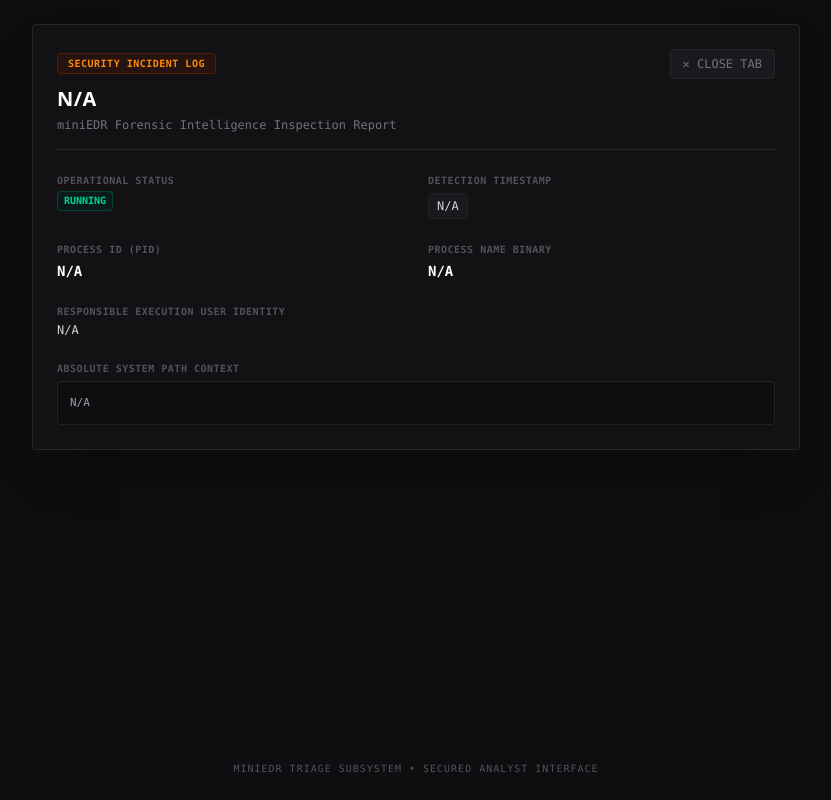
After one commit to irenemrtinez/miniEDR, a Flask app: page /alert/details in a window 1280 px wide. The commit adds this page. Shown: the whole page, without its empty margins (224-1055 px from the left). Run offline with Flask 3, Linux system fonts and the light colour scheme.

Commit message:
feat: implemented separate alert details page

```diff
--- a/src/app.py
+++ b/src/app.py
@@ -1,4 +1,4 @@
-from flask import Flask, render_template
+from flask import Flask, render_template, request
 import json
 import os
 import time
@@ -45,12 +45,10 @@ def background_enrichment_loop():
             alerts.extend(check_temp_execution(snapshot))
             alerts.extend(check_reverse_shell(snapshot))
             #save alerts to disk
-            with open(ALERTS_FILE, 'w', encoding='utf-8') as f:
-                json.dump(alerts, f, indent=4)
-            print(f"[*] Background enrichment loop completed. {len(alerts)} alerts generated.")
+            save_alerts_to_disk(alerts, ALERTS_FILE)
+
         except Exception as e:
             print(f"[!] Error in background enrichment loop: {e}")
-
         #wait for next iteration (e.g., 15 seconds)
         time.sleep(15)
 
@@ -74,6 +72,27 @@ def dashboard():
     # render the frontend view using the Jinja2 template engine, passing in the telemetry and alert data
     return render_template('dashboard.html', telemetry=telemetry, alerts=alerts, stats=stats)
 
+@app.route('/alert/details')
+def alert_details():
+    """
+    Renders detailed forensic telemetry for a specific incident in a new tab.
+    Expects query parameters: rule, pid, name, path, user, timestamp, status, remote_address
+    """
+    # Extract query arguments sent from the dashboard frontend link
+    details = {
+        "rule": request.args.get('rule', 'N/A'),
+        "pid": request.args.get('pid', 'N/A'),
+        "name": request.args.get('name', 'N/A'),
+        "path": request.args.get('path', 'N/A'),
+        "user": request.args.get('user', 'N/A'),
+        "timestamp": request.args.get('timestamp', 'N/A'),
+        "status": request.args.get('status', 'RUNNING'),
+        "remote_address": request.args.get('remote_address')
+    }
+
+    # Render the new dedicated forensic details template view
+    return render_template('alert_details.html', details=details)
+
 if __name__ == "__main__":
     bg_thread = threading.Thread(target=background_enrichment_loop, daemon=True)
     bg_thread.start()
--- /dev/null
+++ b/src/templates/alert_details.html
@@ -0,0 +1,97 @@
+<!DOCTYPE html>
+<html lang="en">
+<head>
+    <meta charset="UTF-8">
+    <meta name="viewport" content="width=device-width, initial-scale=1.0">
+    <title>Forensic Triage - {{ details.rule }}</title>
+    <!-- Tailwind CSS Engine for Enterprise Minimalist Layout -->
+    <script src="https://cdn.jsdelivr.net/npm/@tailwindcss/browser@4"></script>
+</head>
+<body class="bg-[#0e0e10] text-[#d4d4d8] font-sans antialiased min-h-screen flex flex-col justify-between p-6">
+
+    <!-- CONTAINER BOX -->
+    <div class="max-w-3xl w-full mx-auto bg-[#121214] border border-[#27272a] rounded shadow-2xl p-6 space-y-6">
+
+        <!-- HEADER SECTION -->
+        <div class="flex justify-between items-start border-b border-[#27272a] pb-4">
+            <div>
+                <!-- Dynamic Severity Color Detection Logic -->
+                <span class="text-[10px] font-bold font-mono tracking-wider uppercase px-2.5 py-1 rounded border
+                    {% if 'Reverse Shell' in details.rule or 'Critical' in details.rule %}
+                        bg-red-950/40 text-red-400 border-red-800/40
+                    {% else %}
+                        bg-orange-950/40 text-orange-400 border-orange-800/40
+                    {% endif %}">
+                    SECURITY INCIDENT LOG
+                </span>
+                <h1 class="text-xl font-semibold text-white mt-3 tracking-wide">{{ details.rule }}</h1>
+                <p class="text-xs text-zinc-500 font-mono mt-1">miniEDR Forensic Intelligence Inspection Report</p>
+            </div>
+
+            <!-- Window self-close interactive helper element -->
+            <button onclick="window.close()" class="text-zinc-500 hover:text-white font-mono text-xs px-3 py-1.5 bg-[#1a1a1e] border border-[#27272a] rounded cursor-pointer transition-colors">
+                ✕ CLOSE TAB
+            </button>
+        </div>
+
+        <!-- CORE FORENSIC FIELDS INFORMATION GRID -->
+        <div class="grid grid-cols-1 sm:grid-cols-2 gap-6 font-mono text-xs">
+            <div>
+                <span class="text-zinc-600 block text-[10px] uppercase font-bold tracking-wider">Operational Status</span>
+                <span class="inline-block mt-1 font-bold text-[10px] px-1.5 py-0.5 rounded border
+                    {% if details.status == 'RUNNING' %} bg-emerald-950/40 text-emerald-400 border-emerald-800/60
+                    {% else %} bg-zinc-900 text-zinc-500 border-zinc-800 {% endif %}">
+                    {{ details.status }}
+                </span>
+            </div>
+
+            <div>
+                <span class="text-zinc-600 block text-[10px] uppercase font-bold tracking-wider">Detection Timestamp</span>
+                <p class="text-zinc-300 mt-1.5 bg-[#1a1a1e] px-2 py-1 rounded border border-zinc-800/40 inline-block">{{ details.timestamp }}</p>
+            </div>
+
+            <div>
+                <span class="text-zinc-600 block text-[10px] uppercase font-bold tracking-wider">Process ID (PID)</span>
+                <p class="text-white font-bold text-sm mt-1">{{ details.pid }}</p>
+            </div>
+
+            <div>
+                <span class="text-zinc-600 block text-[10px] uppercase font-bold tracking-wider">Process Name Binary</span>
+                <p class="text-white font-bold text-sm mt-1">{{ details.name }}</p>
+            </div>
+
+            <div class="sm:col-span-2">
+                <span class="text-zinc-600 block text-[10px] uppercase font-bold tracking-wider">Responsible Execution User Identity</span>
+                <p class="text-zinc-300 mt-1">{{ details.user }}</p>
+            </div>
+
+            <div class="sm:col-span-2">
+                <span class="text-zinc-600 block text-[10px] uppercase font-bold tracking-wider">Absolute System Path Context</span>
+                <p class="text-zinc-400 bg-[#0e0e10] p-3 rounded border border-zinc-800/80 break-all mt-1.5 text-[11px] leading-relaxed">
+                    {{ details.path }}
+                </p>
+            </div>
+        </div>
+
+        <!-- TARGET CONDITIONAL NETWORK TELEMETRY COMPONENT -->
+        {% if details.remote_address and details.remote_address != '' %}
+        <div class="border-t border-[#27272a] pt-5 font-mono text-xs">
+            <span class="text-red-400 block text-[10px] uppercase font-bold tracking-wider">Active Target Network Telemetry Connection</span>
+            <div class="bg-red-950/10 border border-red-900/20 p-3.5 rounded mt-2 text-[11px]">
+                <p class="text-zinc-400 flex items-center justify-between">
+                    <span>Remote Socket Endpoint Address:</span>
+                    <span class="text-red-400 font-bold tracking-wide bg-red-950/30 border border-red-900/40 px-2 py-0.5 rounded">{{ details.remote_address }}</span>
+                </p>
+            </div>
+        </div>
+        {% endif %}
+
+    </div>
+
+    <!-- PERSISTENT SECURITY SUB-NAVBAR CONTEXT FOOTER -->
+    <footer class="text-[10px] text-zinc-600 text-center font-mono uppercase tracking-widest mt-6">
+        miniEDR Triage Subsystem • Secured Analyst Interface
+    </footer>
+
+</body>
+</html>
```
Also changed, not shown: src/enricher.py (+42 -7 lines), src/templates/dashboard.html (+37 -12 lines).
